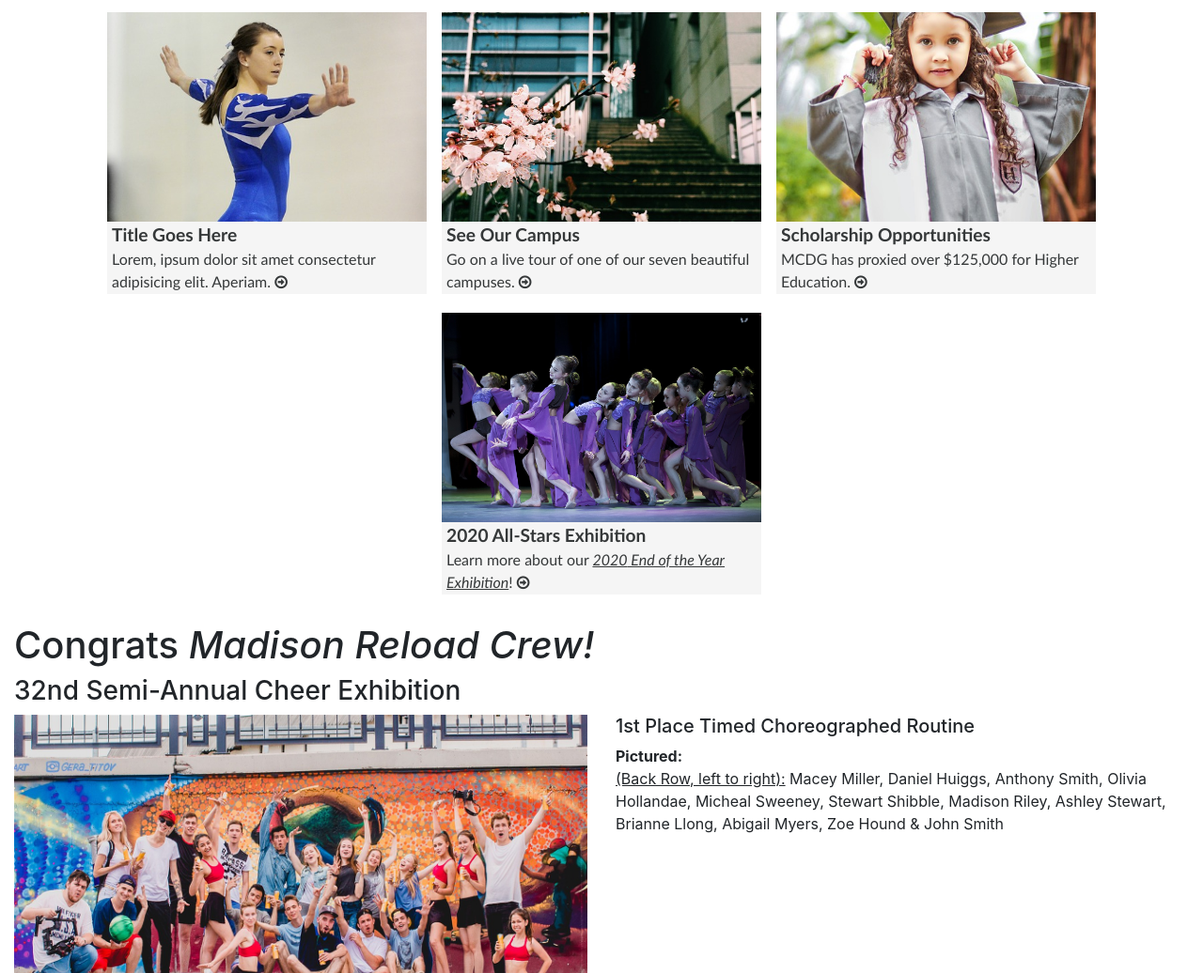
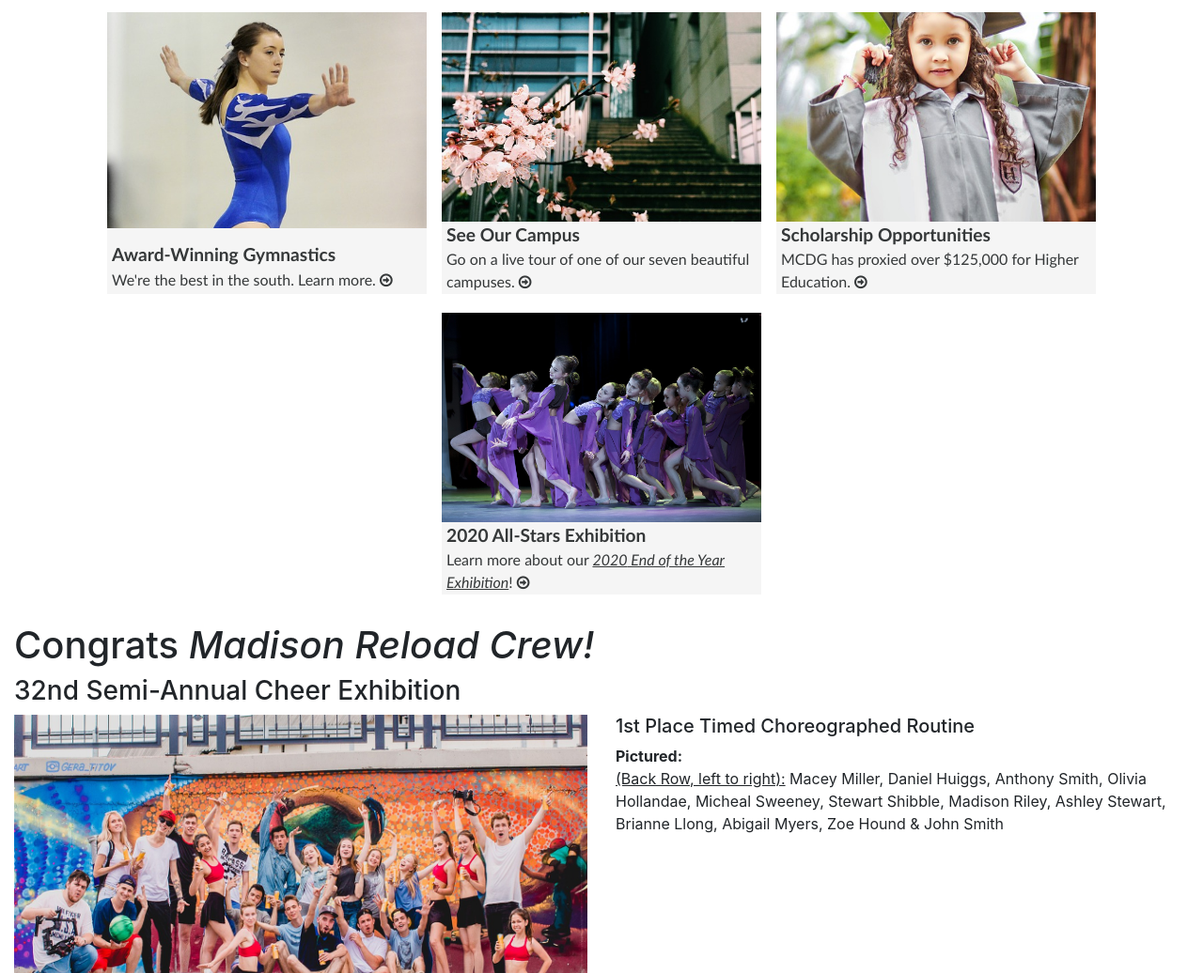
Before and after one commit to janaeknight/centrGymDance, a plain HTML site: page index.html in a window 1280 px wide. Shown: the part 831-1867 px from the top of the page at 94% size. Drawn offline with nearby package versions, Linux system fonts and the light colour scheme.

Commit message:
ok, but not good and not great
this ugly project is very humbling

```diff
--- a/css/style.css
+++ b/css/style.css
@@ -475,6 +475,10 @@ footer a:hover { color: silver; }
 	.titleXL { display: none; }
 }
 
+@media screen and (max-width: 758px) { /* Ok, but this REALLY resizes the blogs when they're too small 2 wrap. Looks bad, but works. */
+	.blog { width: 90vw; }
+}
+
 /* Responsive Sponsor Images */
 
 	@media screen and (max-width: 499px) {
--- a/index.html
+++ b/index.html
@@ -247,8 +247,8 @@
         <a href=""><div class="blog">
             <div class="blogImg blogImg1"></div>
             <div class="blogArticle">
-                <span class="t7"><b>Title Goes Here</b></span><br>
-                <span>Lorem, ipsum dolor sit amet consectetur adipisicing elit. Aperiam.
+                <span class="t7"><b>Award-Winning Gymnastics</b></span><br>
+                <span>We're the best in the south. Learn more.
                     <i class="fa fa-arrow-circle-o-right"></i>
                 </span>
             </div>
```
